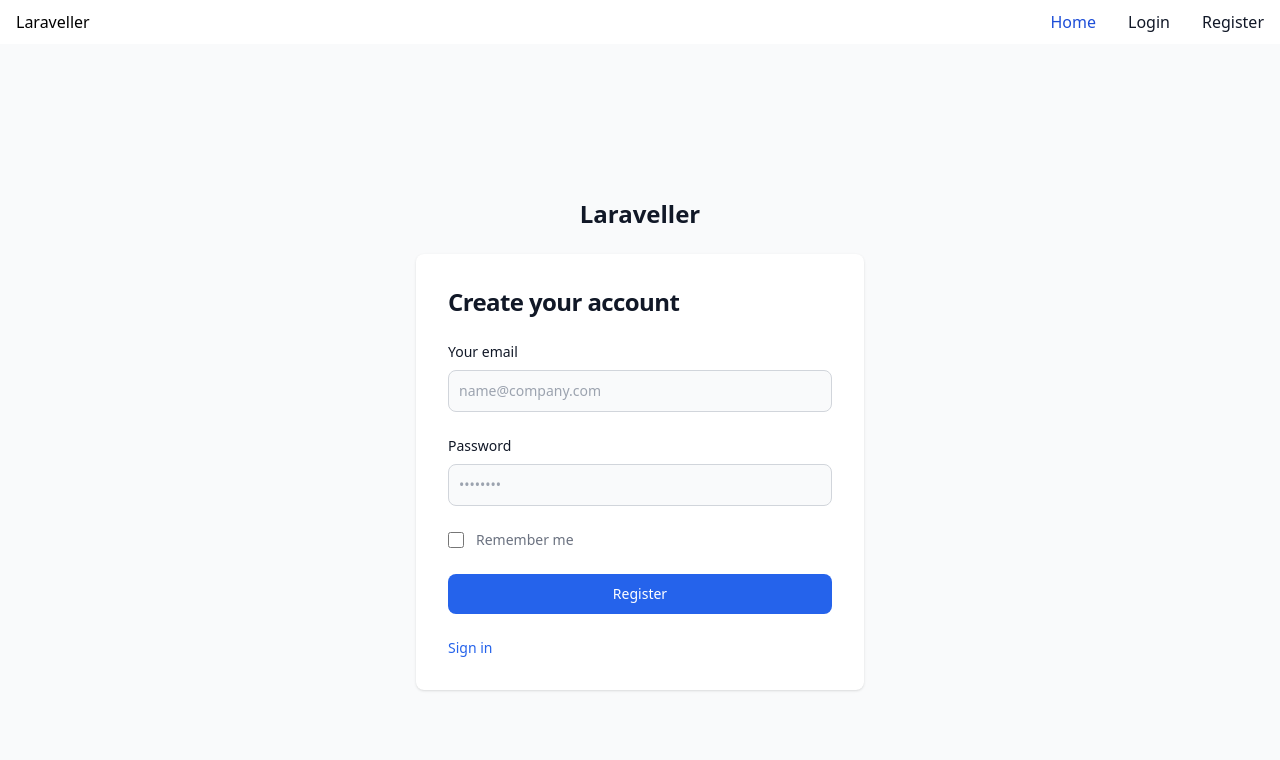
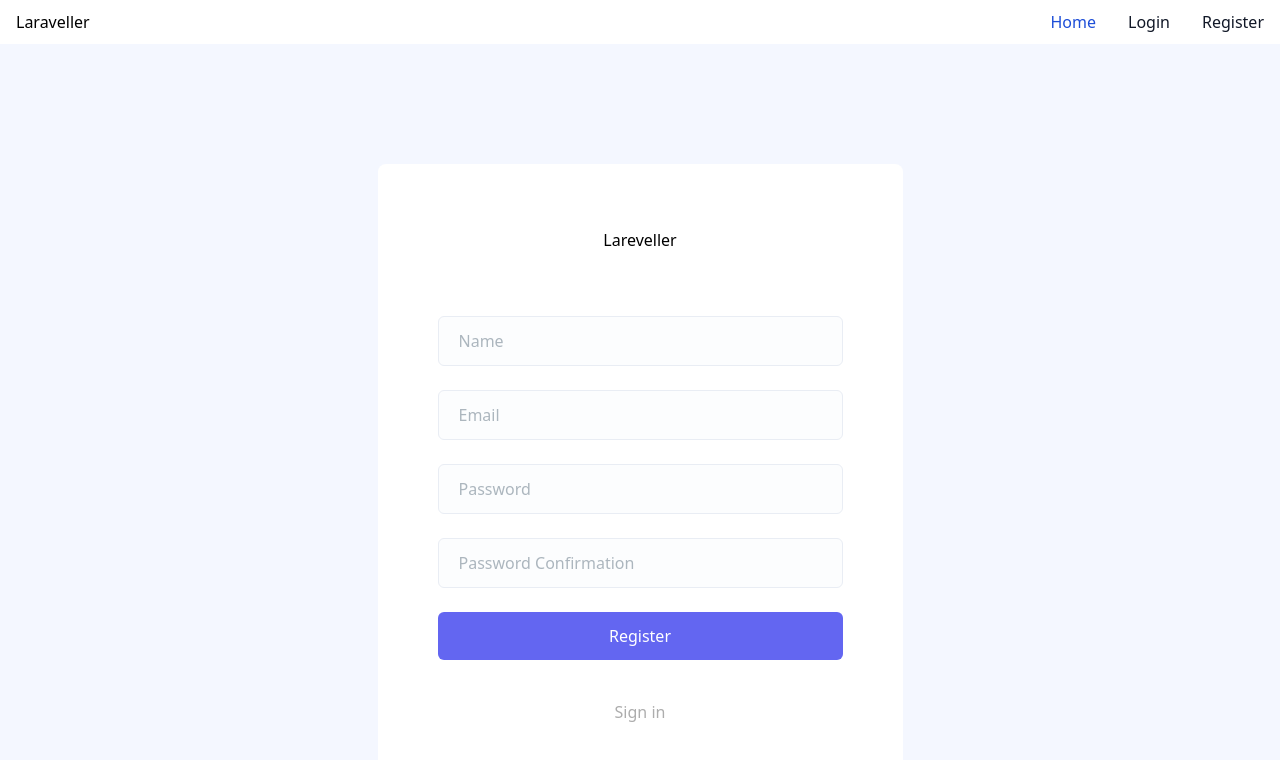
Before and after one commit to drummer-Yurii/vue-api, a Vue app: page /register in a window 1280 px wide. Shown: the top 760 px of the page. Built offline with nearby package versions, Linux system fonts and the light colour scheme.

Commit message:
register & login user

```diff
--- a/src/components/Login.vue
+++ b/src/components/Login.vue
@@ -20,41 +20,94 @@ const handleLogin = async () => {
 </script>
 
 <template>
-    <section class="bg-gray-50 dark:bg-gray-900">
-      <div class="flex flex-col items-center justify-center px-6 py-8 mx-auto md:h-screen lg:py-0">
-          <a href="https://laraveller.com/" class="flex items-center mb-6 text-2xl font-semibold text-gray-900 dark:text-white">
-               Laraveller
+    <section class="bg-[#F4F7FF] py-20 lg:py-[120px]">
+            <div class="container mx-auto">
+                <div class="-mx-4 flex flex-wrap">
+                    <div class="w-full px-4">
+                        <div
+                            class="
+                            relative
+                            mx-auto
+                            max-w-[525px]
+                            overflow-hidden
+                            rounded-lg
+                            bg-white
+                            py-16
+                            px-10
+                            text-center
+                            sm:px-12
+                            md:px-[60px]
+                        "
+                        >
+                            <div class="mb-10 text-center md:mb-16">Lareveller</div>
+                            <form @submit.prevent="handleLogin">
+                                <div class="mb-6">
+                                    <input
+                                        type="email"
+                                        v-model="form.email"
+                                        placeholder="Email"
+                                        class="
+                                        border-[#E9EDF4]
+                                        w-full
+                                        rounded-md
+                                        border
+                                        bg-[#FCFDFE]
+                                        py-3
+                                        px-5
+                                        text-base
+                                        text-body-color
+                                        placeholder-[#ACB6BE]
+                                        outline-none
+                                        focus:border-primary
+                                        focus-visible:shadow-none
+                                    "
+                                    />
+                                </div>
+                                <div class="mb-6">
+                                    <input
+                                        type="password"
+                                        v-model="form.password"
+                                        placeholder="Password"
+                                        class="
+                                        border-[#E9EDF4]
+                                        w-full
+                                        rounded-md
+                                        border
+                                        bg-[#FCFDFE]
+                                        py-3
+                                        px-5
+                                        text-base
+                                        text-body-color
+                                        placeholder-[#ACB6BE]
+                                        outline-none
+                                        focus:border-primary
+                                        focus-visible:shadow-none
+                                    "
+                                    />
+                                </div>
+                                <div class="mb-10">
+                                    <button
+                                        type="submit"
+                                        class="
+                                        w-full
+                                        px-4
+                                        py-3
+                                        bg-indigo-500
+                                        hover:bg-indigo-700
+                                        rounded-md
+                                        text-white
+                                    "
+                                    >
+                                        Login
+                                    </button>
+                                </div>
+                            </form>
+                            <p class="text-base text-[#adadad]">
+                                <a href="javascript:void(0)" class="text-primary hover:underline">
+                                    Sign up
                                 </a>
-          <div class="w-full bg-white rounded-lg shadow dark:border md:mt-0 sm:max-w-md xl:p-0 dark:bg-gray-800 dark:border-gray-700">
-              <div class="p-6 space-y-4 md:space-y-6 sm:p-8">
-                  <h1 class="text-xl font-bold leading-tight tracking-tight text-gray-900 md:text-2xl dark:text-white">
-                      Sign in to your account
-                  </h1>
-                  <form @submit.prevent="handleLogin" class="space-y-4 md:space-y-6" action="#">
-                      <div>
-                          <label for="email" class="block mb-2 text-sm font-medium text-gray-900 dark:text-white">Your email</label>
-                          <input v-model="form.email" type="email" name="email" id="email" class="bg-gray-50 border border-gray-300 text-gray-900 sm:text-sm rounded-lg focus:ring-blue-600 focus:border-blue-600 block w-full p-2.5 dark:bg-gray-700 dark:border-gray-600 dark:placeholder-gray-400 dark:text-white dark:focus:ring-blue-500 dark:focus:border-blue-500" placeholder="name@company.com" required="">
+                            </p>
                         </div>
-                      <div>
-                          <label for="password" class="block mb-2 text-sm font-medium text-gray-900 dark:text-white">Password</label>
-                          <input type="password" v-model="form.password" name="password" id="password" placeholder="••••••••" class="bg-gray-50 border border-gray-300 text-gray-900 sm:text-sm rounded-lg focus:ring-blue-600 focus:border-blue-600 block w-full p-2.5 dark:bg-gray-700 dark:border-gray-600 dark:placeholder-gray-400 dark:text-white dark:focus:ring-blue-500 dark:focus:border-blue-500" required="">
-                      </div>
-                      <div class="flex items-center justify-between">
-                          <div class="flex items-start">
-                              <div class="flex items-center h-5">
-                                <input id="remember" aria-describedby="remember" type="checkbox" class="w-4 h-4 border border-gray-300 rounded bg-gray-50 focus:ring-3 focus:ring-blue-300 dark:bg-gray-700 dark:border-gray-600 dark:focus:ring-blue-600 dark:ring-offset-gray-800" required="">
-                              </div>
-                              <div class="ml-3 text-sm">
-                                <label for="remember" class="text-gray-500 dark:text-gray-300">Remember me</label>
-                              </div>
-                          </div>
-                          <a href="#" class="text-sm font-medium text-blue-600 hover:underline dark:text-blue-500">Forgot password?</a>
-                      </div>
-                      <button type="submit" class="w-full text-white bg-blue-600 hover:bg-blue-700 focus:ring-4 focus:outline-none focus:ring-blue-300 font-medium rounded-lg text-sm px-5 py-2.5 text-center dark:bg-blue-600 dark:hover:bg-blue-700 dark:focus:ring-blue-800">Login</button>
-                      <p class="text-sm font-light text-gray-500 dark:text-gray-400">
-                          Don’t have an account yet? <a href="#" class="font-medium text-blue-600 hover:underline dark:text-blue-500">Sign up</a>
-                      </p>
-                  </form>
                     </div>
                 </div>
             </div>
--- a/src/components/Register.vue
+++ b/src/components/Register.vue
@@ -1,42 +1,160 @@
 <script setup>
+import { ref } from 'vue';
+import axios from 'axios';
+import { useRouter } from 'vue-router';
 
+const router = useRouter();
+const form = ref({
+    name: '',
+    email: '',
+    password: '',
+    password_confirmation: '',
+});
+
+const handleRegister = async () => {
+    await axios.post('/register', {
+        name: form.value.name,
+        email: form.value.email,
+        password: form.value.password,
+        password_confirmation: form.value.password_confirmation
+    });
+    router.push('/');
+};
 </script>
 
 <template>
-    <section class="bg-gray-50 dark:bg-gray-900">
-          <div class="flex flex-col items-center justify-center px-6 py-8 mx-auto md:h-screen lg:py-0">
-              <a href="https://laraveller.com/" class="flex items-center mb-6 text-2xl font-semibold text-gray-900 dark:text-white">
-                   Laraveller
+    <section class="bg-[#F4F7FF] py-20 lg:py-[120px]">
+        <div class="container mx-auto">
+            <div class="-mx-4 flex flex-wrap">
+                <div class="w-full px-4">
+                    <div
+                        class="
+                            relative
+                            mx-auto
+                            max-w-[525px]
+                            overflow-hidden
+                            rounded-lg
+                            bg-white
+                            py-16
+                            px-10
+                            text-center
+                            sm:px-12
+                            md:px-[60px]
+                        "
+                    >
+                        <div class="mb-10 text-center md:mb-16">Lareveller</div>
+                        <form @submit.prevent="handleRegister">
+                            <div class="mb-6">
+                                <input
+                                    type="text"
+                                    placeholder="Name"
+                                    v-model="form.name"
+                                    class="
+                                        border-[#E9EDF4]
+                                        w-full
+                                        rounded-md
+                                        border
+                                        bg-[#FCFDFE]
+                                        py-3
+                                        px-5
+                                        text-base
+                                        text-body-color
+                                        placeholder-[#ACB6BE]
+                                        outline-none
+                                        focus:border-primary
+                                        focus-visible:shadow-none
+                                    "
+                                />
+                            </div>
+                            <div class="mb-6">
+                                <input
+                                    type="email"
+                                    placeholder="Email"
+                                    v-model="form.email"
+                                    class="
+                                        border-[#E9EDF4]
+                                        w-full
+                                        rounded-md
+                                        border
+                                        bg-[#FCFDFE]
+                                        py-3
+                                        px-5
+                                        text-base
+                                        text-body-color
+                                        placeholder-[#ACB6BE]
+                                        outline-none
+                                        focus:border-primary
+                                        focus-visible:shadow-none
+                                    "
+                                />
+                            </div>
+                            <div class="mb-6">
+                                <input
+                                    type="password"
+                                    placeholder="Password"
+                                    v-model="form.password"
+                                    class="
+                                        border-[#E9EDF4]
+                                        w-full
+                                        rounded-md
+                                        border
+                                        bg-[#FCFDFE]
+                                        py-3
+                                        px-5
+                                        text-base
+                                        text-body-color
+                                        placeholder-[#ACB6BE]
+                                        outline-none
+                                        focus:border-primary
+                                        focus-visible:shadow-none
+                                    "
+                                />
+                            </div>
+                            <div class="mb-6">
+                                <input
+                                    type="password"
+                                    placeholder="Password Confirmation"
+                                    v-model="form.password_confirmation"
+                                    class="
+                                        border-[#E9EDF4]
+                                        w-full
+                                        rounded-md
+                                        border
+                                        bg-[#FCFDFE]
+                                        py-3
+                                        px-5
+                                        text-base
+                                        text-body-color
+                                        placeholder-[#ACB6BE]
+                                        outline-none
+                                        focus:border-primary
+                                        focus-visible:shadow-none
+                                    "
+                                />
+                            </div>
+                            <div class="mb-10">
+                                <button
+                                    type="submit"
+                                    class="
+                                        w-full
+                                        px-4
+                                        py-3
+                                        bg-indigo-500
+                                        hover:bg-indigo-700
+                                        rounded-md
+                                        text-white
+                                    "
+                                >
+                                    Register
+                                </button>
+                            </div>
+                        </form>
+                        <p class="text-base text-[#adadad]">
+                            <a href="javascript:void(0)" class="text-primary hover:underline">
+                                Sign in
                             </a>
-              <div class="w-full bg-white rounded-lg shadow dark:border md:mt-0 sm:max-w-md xl:p-0 dark:bg-gray-800 dark:border-gray-700">
-                  <div class="p-6 space-y-4 md:space-y-6 sm:p-8">
-                      <h1 class="text-xl font-bold leading-tight tracking-tight text-gray-900 md:text-2xl dark:text-white">
-                          Create your account
-                      </h1>
-                      <form class="space-y-4 md:space-y-6" action="#">
-                          <div>
-                              <label for="email" class="block mb-2 text-sm font-medium text-gray-900 dark:text-white">Your email</label>
-                              <input type="email" name="email" id="email" class="bg-gray-50 border border-gray-300 text-gray-900 sm:text-sm rounded-lg focus:ring-blue-600 focus:border-blue-600 block w-full p-2.5 dark:bg-gray-700 dark:border-gray-600 dark:placeholder-gray-400 dark:text-white dark:focus:ring-blue-500 dark:focus:border-blue-500" placeholder="name@company.com" required="">
+                        </p>
                     </div>
-                          <div>
-                              <label for="password" class="block mb-2 text-sm font-medium text-gray-900 dark:text-white">Password</label>
-                              <input type="password" name="password" id="password" placeholder="••••••••" class="bg-gray-50 border border-gray-300 text-gray-900 sm:text-sm rounded-lg focus:ring-blue-600 focus:border-blue-600 block w-full p-2.5 dark:bg-gray-700 dark:border-gray-600 dark:placeholder-gray-400 dark:text-white dark:focus:ring-blue-500 dark:focus:border-blue-500" required="">
-                          </div>
-                          <div class="flex items-center justify-between">
-                              <div class="flex items-start">
-                                  <div class="flex items-center h-5">
-                                    <input id="remember" aria-describedby="remember" type="checkbox" class="w-4 h-4 border border-gray-300 rounded bg-gray-50 focus:ring-3 focus:ring-blue-300 dark:bg-gray-700 dark:border-gray-600 dark:focus:ring-blue-600 dark:ring-offset-gray-800" required="">
-                                  </div>
-                                  <div class="ml-3 text-sm">
-                                    <label for="remember" class="text-gray-500 dark:text-gray-300">Remember me</label>
-                                  </div>
-                              </div>
-                          </div>
-                          <button type="submit" class="w-full text-white bg-blue-600 hover:bg-blue-700 focus:ring-4 focus:outline-none focus:ring-blue-300 font-medium rounded-lg text-sm px-5 py-2.5 text-center dark:bg-blue-600 dark:hover:bg-blue-700 dark:focus:ring-blue-800">Register</button>
-                          <p class="text-sm font-light text-gray-500 dark:text-gray-400">
-                            <a href="#" class="font-medium text-blue-600 hover:underline dark:text-blue-500">Sign in</a>
-                          </p>
-                      </form>
                 </div>
             </div>
         </div>
```
Lines whose indentation alone changed are shown as unchanged.
